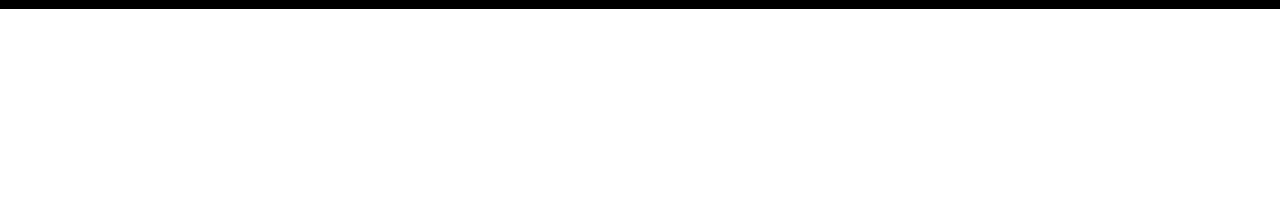
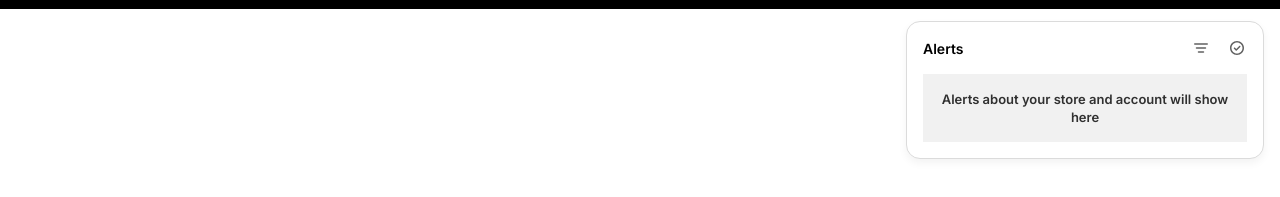
Before and after one commit to Heisdalu/Level-UpFront-Hackathon-, a plain HTML site: page index.html in a window 1280 px wide. Shown: the part 315-512 px from the top of the page. Drawn offline with Linux system fonts and the light colour scheme.

Commit message:
edit css

```diff
--- a/app.css
+++ b/app.css
@@ -9,6 +9,12 @@ input[type="search"]::-webkit-search-cancel-button,
 input[type="search"]::-webkit-search-results-button,
 input[type="search"]::-webkit-search-results-decoration {
   -webkit-appearance: none;
+}
+
+button {
+  border: none;
+  outline: none;
+  background-color: transparent;
 }
 
 :root {
@@ -24,6 +30,7 @@ input[type="search"]::-webkit-search-results-decoration {
   /* border color variant */
   --stroke-s-100: #e1e1e1;
   --stroke-s-200: #616161;
+  --stroke-s-50: #dbdbdb;
   /* font-family variant */
   --Inter-font: "Inter", sans-serif;
 }
@@ -36,6 +43,7 @@ input[type="search"]::-webkit-search-results-decoration {
   display: flex;
   justify-content: space-between;
   align-items: center;
+  position: relative;
 }
 
 .shopify_header-container {
@@ -150,6 +158,72 @@ input[type="search"]::-webkit-search-results-decoration {
   font-family: var(--Inter-font);
   text-align: center;
 }
+
+.notifcation__dropdown {
+  position: absolute;
+  top: calc(100% + 0.75rem);
+  right: 1rem;
+  max-width: 22.375rem;
+  width: calc(100% - 2rem);
+  padding: 1rem;
+  border-radius: 0.875rem;
+  border: 1px solid var(--stroke-s-50);
+  background-color: var(--white);
+  box-shadow: 0px 4px 8px 0px #0000000d;
+  font-family: var(--Inter-font);
+  opacity: 1; /* remove when done #ff0000 #ff0000 #ff0000*/
+}
+
+.notifcation__dropdown__header-container {
+  margin-bottom: 1rem;
+  display: flex;
+  align-items: center;
+}
+
+.notifcation__dropdown__title {
+  font-weight: 600;
+  font-size: 0.875rem;
+}
+
+.icon_bar {
+  margin-left: auto;
+  display: flex;
+  align-items: center;
+}
+
+.filter__button {
+  height: 1.25rem;
+  width: 1.25rem;
+  margin-right: 1rem;
+  display: flex;
+  align-items: center;
+  justify-content: center;
+}
+
+.viewed__button {
+  height: 1.25rem;
+  width: 1.25rem;
+  display: flex;
+  align-items: center;
+  justify-content: center;
+}
+
+.filter__button:focus,
+.viewed__button:focus {
+  border: 1px solid var(--blue);
+  border-radius: 0.25rem;
+}
+
+.notifcation__message {
+  padding: 1rem;
+  background-color: #f1f1f1;
+  color: var(--grey-g-200);
+  font-size: 0.8125rem;
+  font-weight: 600;
+  text-align: center;
+  line-height: 1.1375rem;
+}
+
 /*focus on hovering devices  */
 @media screen and (hover: hover) {
   .shopify__search-container:hover {
@@ -210,9 +284,6 @@ input[type="search"]::-webkit-search-results-decoration {
     color: var(--light);
     font-weight: 500;
   }
-
-  .second__line {
-  }
 }
 
 @media screen and (min-width: 850px) {
--- a/index.html
+++ b/index.html
@@ -61,9 +61,17 @@
           />
         </div>
         <!-- notification bar & davii colection -->
-        <div class="shopify__navigation">
-          <button class="shopify__notification">
+        <div class="shopify__navigation" id="notification">
+          <button
+            type="button"
+            class="shopify__notification"
+            aria-label="notification"
+            aria-haspopup="true"
+            aria-expanded="false"
+            aria-controls="notifcation__dropdown"
+          >
             <svg
+              aria-hidden="true"
               xmlns="http://www.w3.org/2000/svg"
               width="20"
               height="20"
@@ -79,11 +87,80 @@
             </svg>
           </button>
 
-          <button class="shopify__links">
+          <button
+            type="button"
+            class="shopify__links"
+            aria-label="My Store"
+            aria-haspopup="true"
+            aria-expanded="false"
+            aria-controls="store__dropdown"
+          >
             <span class="first__line">Davii Collections</span>
             <span class="second__line">DC</span>
           </button>
         </div>
+
+        <!-- notification dropdown -->
+        <div
+          id="notifcation__dropdown"
+          role="menu"
+          class="notifcation__dropdown"
+        >
+          <div class="notifcation__dropdown__header-container">
+            <h1 class="notifcation__dropdown__title">Alerts</h1>
+            <div class="icon_bar">
+              <button class="filter__button" aria-label="Fllter notification">
+                <svg
+                  aria-hidden="true"
+                  xmlns="http://www.w3.org/2000/svg"
+                  width="20"
+                  height="20"
+                  viewBox="0 0 20 20"
+                  fill="none"
+                >
+                  <path
+                    d="M3 6C3 5.58579 3.33579 5.25 3.75 5.25H16.25C16.6642 5.25 17 5.58579 17 6C17 6.41421 16.6642 6.75 16.25 6.75H3.75C3.33579 6.75 3 6.41421 3 6Z"
+                    fill="#616161"
+                  />
+                  <path
+                    d="M6.75 14C6.75 13.5858 7.08579 13.25 7.5 13.25H12.5C12.9142 13.25 13.25 13.5858 13.25 14C13.25 14.4142 12.9142 14.75 12.5 14.75H7.5C7.08579 14.75 6.75 14.4142 6.75 14Z"
+                    fill="#616161"
+                  />
+                  <path
+                    d="M5.5 9.25C5.08579 9.25 4.75 9.58579 4.75 10C4.75 10.4142 5.08579 10.75 5.5 10.75H14.5C14.9142 10.75 15.25 10.4142 15.25 10C15.25 9.58579 14.9142 9.25 14.5 9.25H5.5Z"
+                    fill="#616161"
+                  />
+                </svg>
+              </button>
+              <button class="viewed__button" aria-label="Viewed notifcation">
+                <svg
+                  xmlns="http://www.w3.org/2000/svg"
+                  width="20"
+                  height="20"
+                  viewBox="0 0 20 20"
+                  fill="none"
+                >
+                  <path
+                    d="M13.2803 9.03033C13.5732 8.73744 13.5732 8.26256 13.2803 7.96967C12.9874 7.67678 12.5126 7.67678 12.2197 7.96967L9.25 10.9393L8.03033 9.71967C7.73744 9.42678 7.26256 9.42678 6.96967 9.71967C6.67678 10.0126 6.67678 10.4874 6.96967 10.7803L8.71967 12.5303C9.01256 12.8232 9.48744 12.8232 9.78033 12.5303L13.2803 9.03033Z"
+                    fill="#616161"
+                  />
+                  <path
+                    fill-rule="evenodd"
+                    clip-rule="evenodd"
+                    d="M17 10C17 13.866 13.866 17 10 17C6.13401 17 3 13.866 3 10C3 6.13401 6.13401 3 10 3C13.866 3 17 6.13401 17 10ZM15.5 10C15.5 13.0376 13.0376 15.5 10 15.5C6.96243 15.5 4.5 13.0376 4.5 10C4.5 6.96243 6.96243 4.5 10 4.5C13.0376 4.5 15.5 6.96243 15.5 10Z"
+                    fill="#616161"
+                  />
+                </svg>
+              </button>
+            </div>
+          </div>
+          <p class="notifcation__message">
+            Alerts about your store and account will show here
+          </p>
+        </div>
+
+        <!-- my store dropdown -->
+        <!-- <div></div> -->
       </header>
     </div>
   </body>
```
